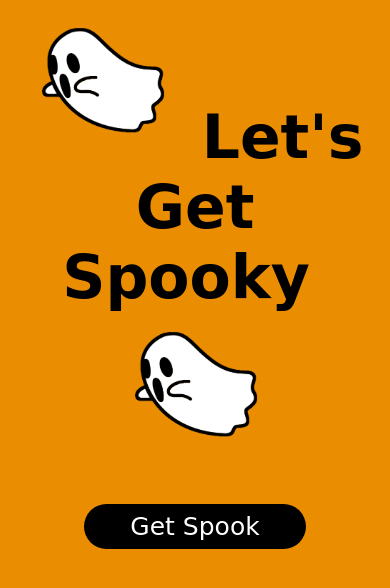
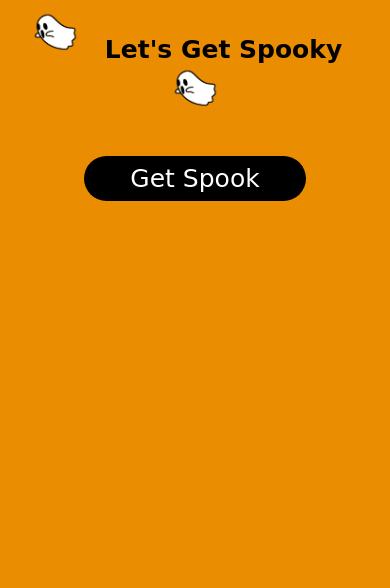
Before and after one commit to Briana-Connolly/get_spooky, a PHP site: page / in a window 390 px wide. Shown: the top 588 px of the page. Run offline with PHP 8.4, Linux system fonts and the light colour scheme; some libraries are stand-ins or nearby versions; some web fonts are replaced.

Commit message:
fixed for responsiveness

```diff
--- a/css/style.css
+++ b/css/style.css
@@ -30,3 +30,20 @@ h1{
 	padding:8px 46px;
 	text-decoration:none;
 }
+
+@media only screen and (max-width: 600px) {
+    .header img{
+        width: 50px;
+        height: 50px;
+    }
+
+    h1{
+        font-size: 25px;
+    }
+
+    .results img {
+        width: 300px;
+        height: 250px;
+    }
+
+  }
--- a/home.html
+++ b/home.html
@@ -23,16 +23,14 @@
     <br><br>
     <div class="result">
         <form>
-            <div class="form-group row justify-content-center">
+
                 <button type="submit" class="btn btn-secondary inches">Get Spook</button>
-            </div>
-            <br>
+
+           <br><br>
         </form>
-        <div class="row justify-content-center date">
 
-        </div>
         <div class="results">
-            <div class="row justify-content-center" id="result1">
+            <div  id="result1">
             </div>
         </div>
     </div>
```
